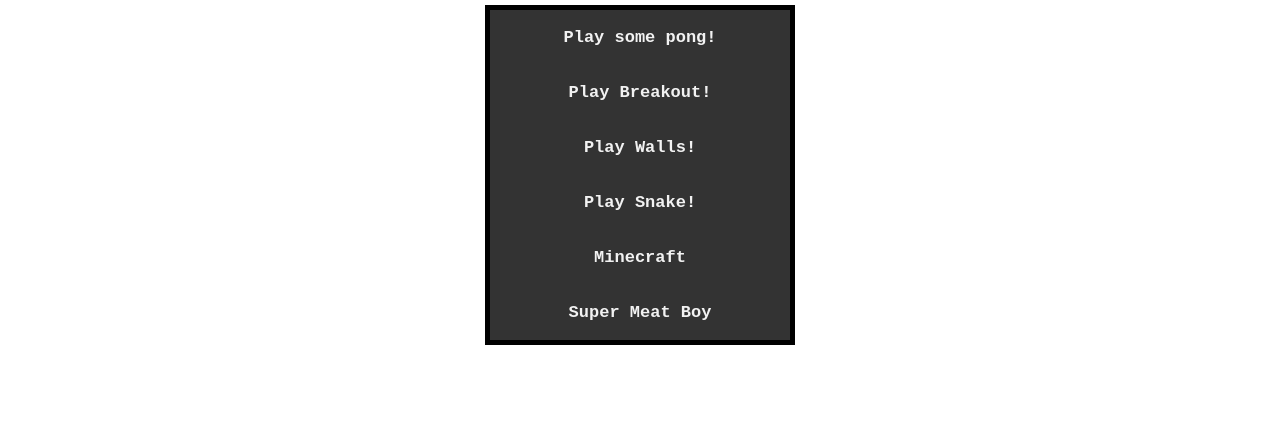
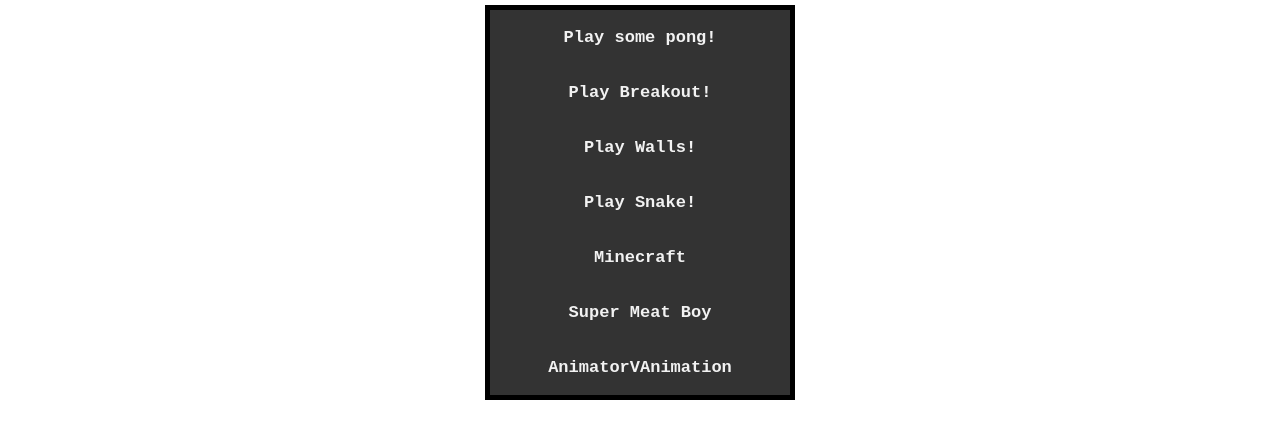
Before and after one commit to KirinC1/BigRocks, a plain HTML site: page games.html in a window 1280 px wide. Shown: the part 141-580 px from the top of the page. Drawn offline with Linux system fonts and the light colour scheme.

Commit message:
Commit 10/18/19

```diff
--- a/games.html
+++ b/games.html
@@ -34,6 +34,8 @@
             <a href="minecraftmaster/game.html">Minecraft</a>
             <br><br><br>
             <a href= "games/meat.html">Super Meat Boy</a>
+            <br><br><br>
+            <a href= "games/animator.html">AnimatorVAnimation</a>
             <br><br>
         </div>
     </body>
```
Also changed, not shown: games/animator.html (added, +1 -0 lines).
